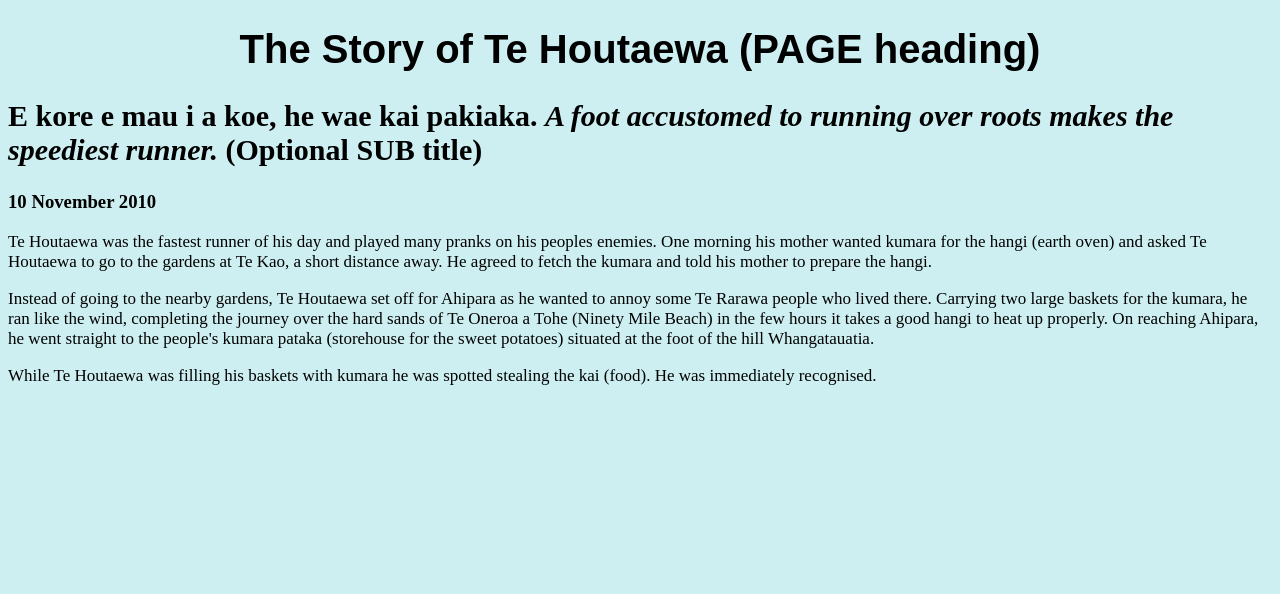
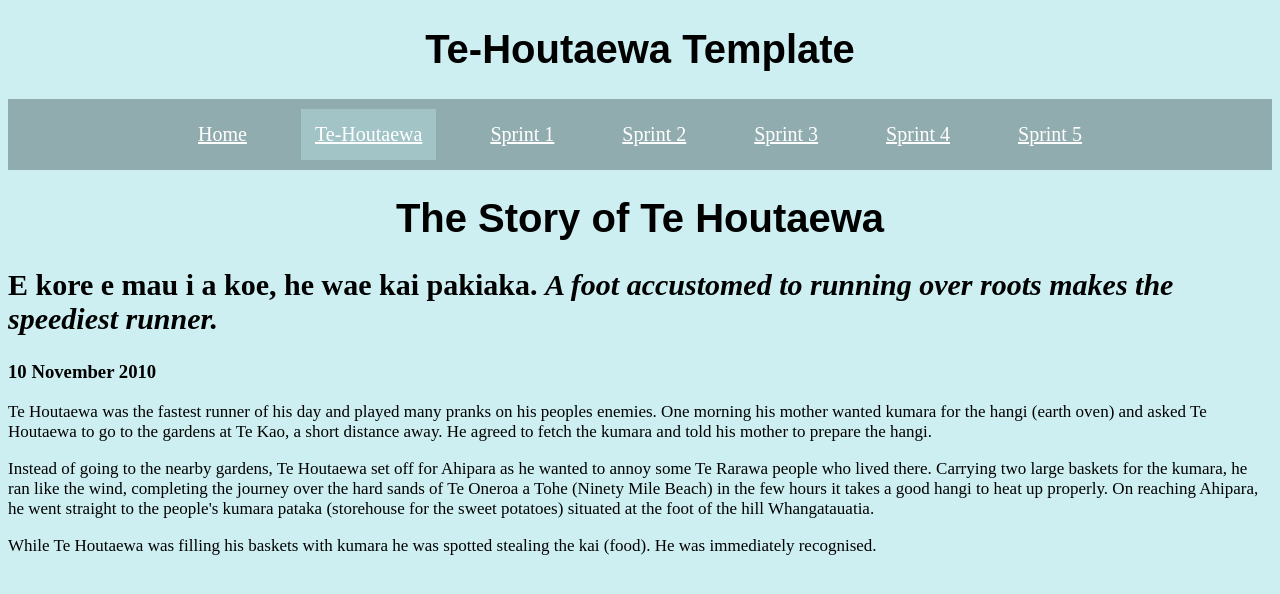
Before and after one commit to quinn-gibson/foundations-blog, a plain HTML site: page blog/te-houtaewa-template.html in a window 1280 px wide. Drawn offline with Linux system fonts and the light colour scheme.

Commit message:
add te-houtaewa to blog

```diff
--- a/blog/te-houtaewa-template.html
+++ b/blog/te-houtaewa-template.html
@@ -7,8 +7,18 @@
   </head>
 
   <body>
-    <h1>The Story of Te Houtaewa (PAGE heading)</h1>
-    <h2>E kore e mau i a koe, he wae kai pakiaka. <em>A foot accustomed to running over roots makes the speediest runner.</em> (Optional SUB title) </h2>
+    <h1> Te-Houtaewa Template </h1>
+    <div class="topnav">
+      <a href="../index.html">Home</a>
+      <a href="te-houtaewa-template.html" class="active">Te-Houtaewa</a>
+      <a href="sprint-1.html">Sprint 1</a>
+      <a href="sprint-2.html">Sprint 2</a>
+      <a href="sprint-3.html">Sprint 3</a>
+      <a href="sprint-4.html">Sprint 4</a>
+      <a href="sprint-5.html">Sprint 5</a>
+    </div>
+    <h1>The Story of Te Houtaewa</h1>
+    <h2>E kore e mau i a koe, he wae kai pakiaka. <em>A foot accustomed to running over roots makes the speediest runner.</em> </h2>
     <h3>10 November 2010</h3>
 
     <p>
```
